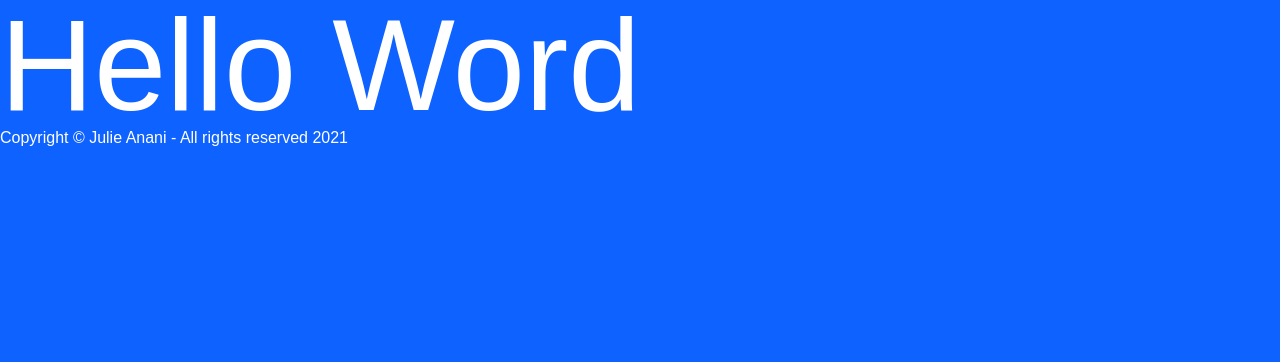
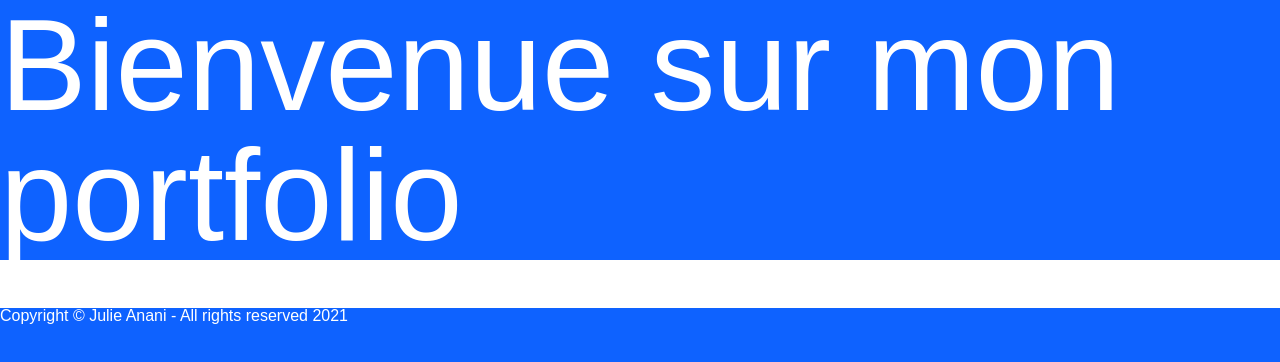
Before and after one commit to Julie-ANANI/portfolio, a website: page statics/index.html in a window 1280 px wide. Drawn offline with Linux system fonts and the light colour scheme.

Commit message:
ajout part of navigation

```diff
--- a/statics/assets/css/style.css
+++ b/statics/assets/css/style.css
@@ -7,3 +7,13 @@ body {
 h1 {
   font-size: 130px;
 }
+
+nav {
+	display: flex;
+	flex-wrap: wrap;
+	justify-content: space-between;
+	align-items: center;
+	background-color: white;
+	position: sticky;
+	top: 0;
+}
--- a/statics/index.html
+++ b/statics/index.html
@@ -12,8 +12,16 @@
 
 <body>
     <h1>
-        Hello Word
+        Bienvenue sur mon portfolio
 	</h1>
+
+	<nav>
+		<ul>
+			<li>Mon profil</li>
+			<li>Mes projets</li>
+			<li>Mon parcours</li>
+		</ul>
+	</nav>
     <footer>
         <p classname="copyright"> Copyright &copy; Julie Anani - All rights reserved 2021</p>
     </footer>
```
Also changed, not shown: README.md, statics/images/profile.jpg (added).
